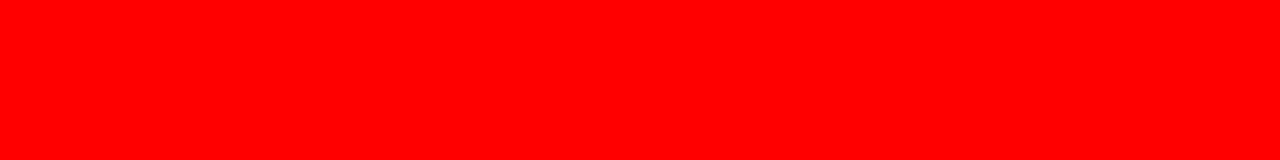
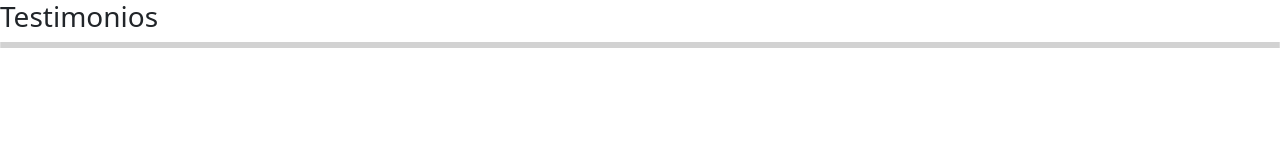
Before and after one commit to jonapadin/TrabajoFinalDeCursoFIP, a website built with Vite: page index.html in a window 1280 px wide. Built offline with nearby package versions, Linux system fonts and the light colour scheme.

Commit message:
actualizacion

```diff
--- a/index.html
+++ b/index.html
@@ -17,7 +17,14 @@
          <section></section>
 
          <!-- aca nico -->
-         <section></sections>
+         <section class="contenedor-testimonios">
+          <h3>Testimonios</h3>
+          <section class="contenedor-cards">
+            <article class="card"></article>
+            <article class="card"></article>
+            <article class="card"></article>
+          </section>
+         </sections>
 
       <main>
         <!-- aca cele -->
--- a/src/style.css
+++ b/src/style.css
@@ -1,3 +1,4 @@
-body {
-  background-color: red;
+** {
+  margin: 0;
+  box-sizing: border-box;
 }
```
